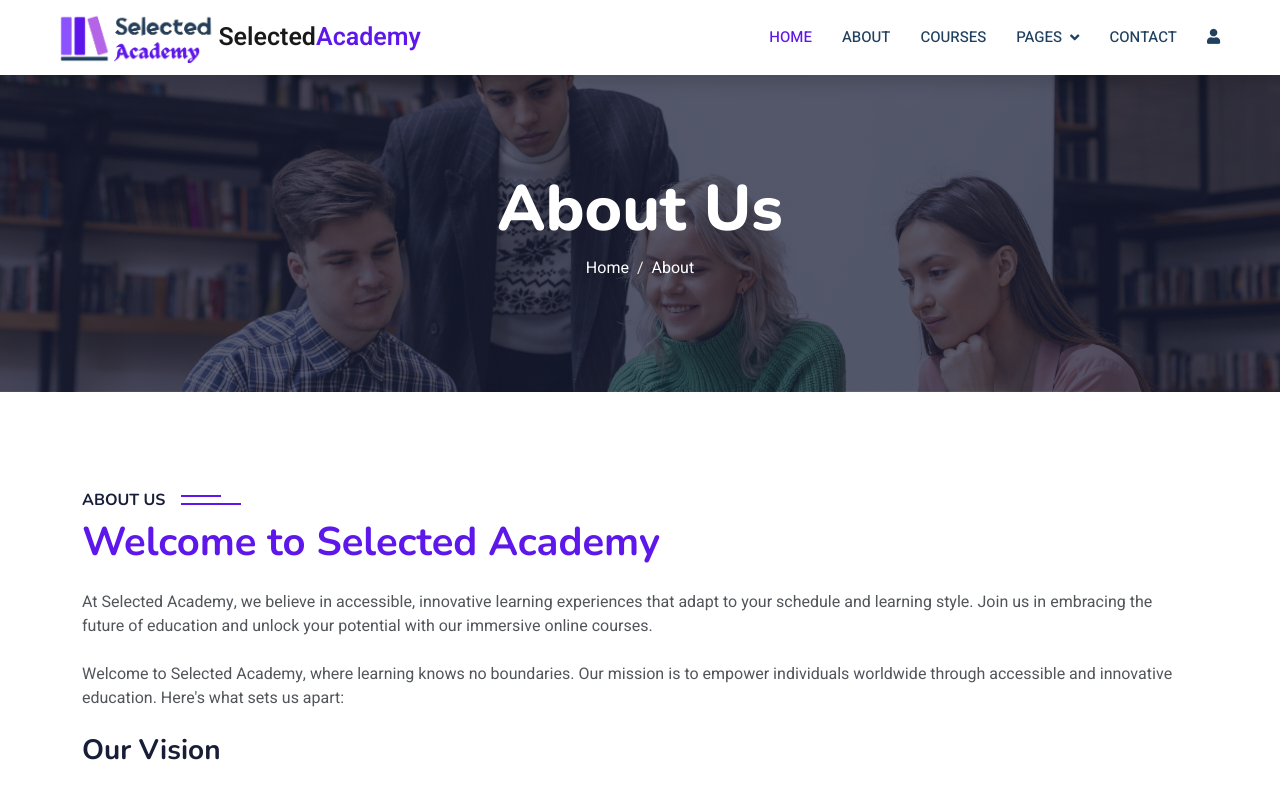
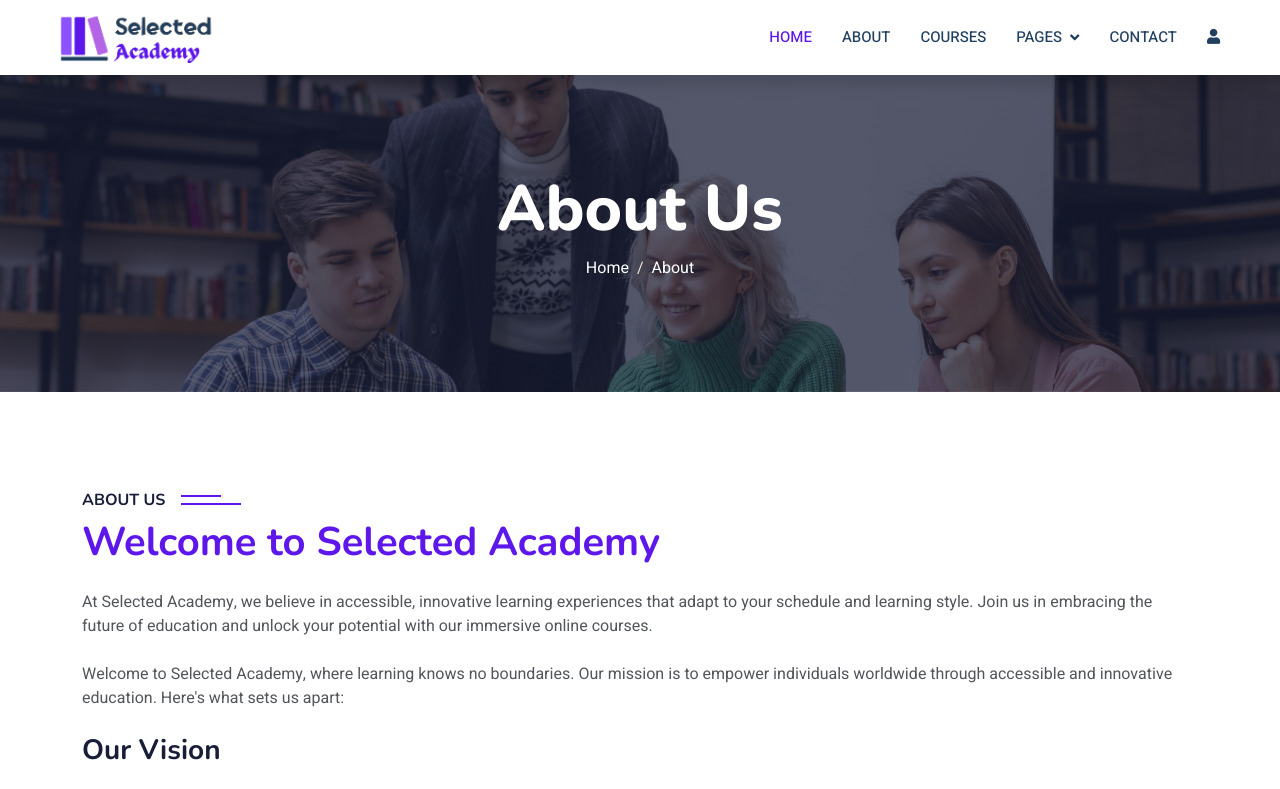
Before and after one commit to ahbarabdellah/matheducational, a plain HTML site: page E-Learning-Website-HTML-CSS-main/about.html in a window 1280 px wide. Shown: the top 789 px of the page. Drawn offline with nearby package versions, Linux system fonts and the light colour scheme.

Commit message:
fix title issues

```diff
--- a/E-Learning-Website-HTML-CSS-main/about.html
+++ b/E-Learning-Website-HTML-CSS-main/about.html
@@ -47,8 +47,7 @@
     <!-- Navbar Start -->
     <nav class="navbar navbar-expand-lg bg-white navbar-light shadow sticky-top p-0">
         <a href="index.html" class="navbar-brand d-flex align-items-center px-4 px-lg-5">
-            <p class="m-0 fw-bold" style="font-size: 25px;"><img src="img/full_logo.png" alt="" height="50px">Selected<span
-                    style="color: #5E17EB;">Academy</span></p>
+            <p class="m-0 fw-bold" style="font-size: 25px;"><img src="img/full_logo.png" alt="" height="50px"></p>
         </a>
         <button type="button" class="navbar-toggler me-4" data-bs-toggle="collapse" data-bs-target="#navbarCollapse"
             style="border: none;">
```
Also changed, not shown: E-Learning-Website-HTML-CSS-main/contact.html (+1 -2 lines), E-Learning-Website-HTML-CSS-main/courses.html (+1 -2 lines), E-Learning-Website-HTML-CSS-main/signup.html (+1 -2 lines), E-Learning-Website-HTML-CSS-main/single.html (+1 -2 lines), E-Learning-Website-HTML-CSS-main/team.html (+1 -2 lines), E-Learning-Website-HTML-CSS-main/testimonial.html (+1 -2 lines).
